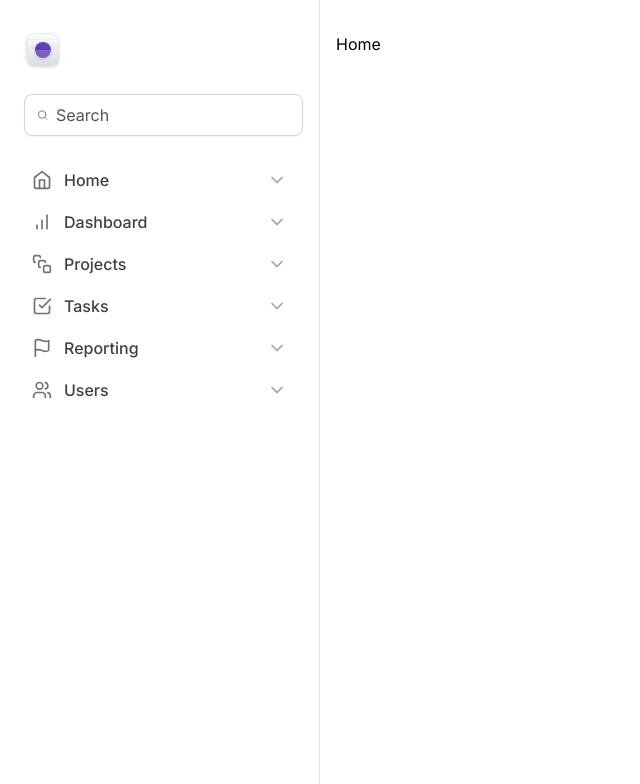
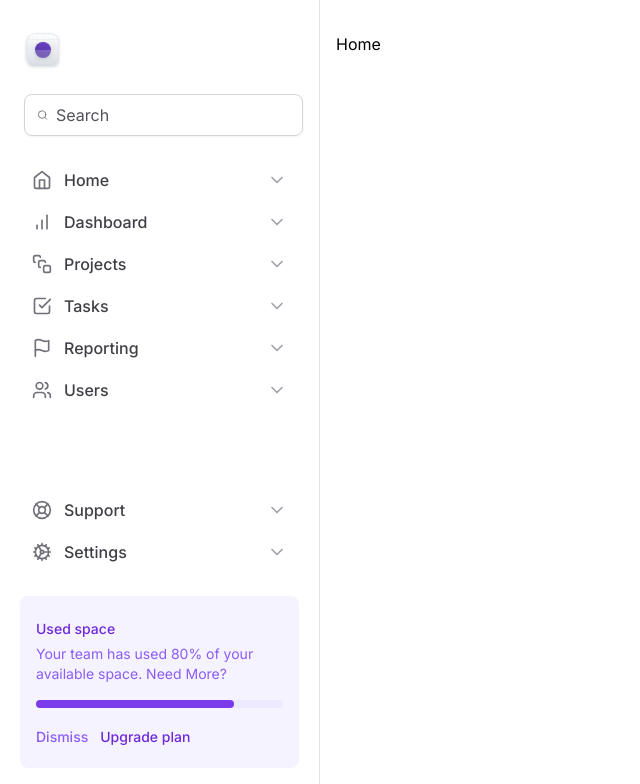
Before and after one commit to jorginhodev/masterizando-o-tailwind, a Next.js app: page / in a window 1280 px wide. Shown: the top 784 px of the page, without its empty margins (0-640 px from the left). Built offline with nearby package versions, Linux system fonts and the light colour scheme.

Commit message:
refactor: remove MainNavigation component

```diff
--- a/src/components/sidebar/main-navigation/index.ts
+++ /dev/null
@@ -1 +0,0 @@
-export { MainNavigation } from './main-navigation'
--- a/src/components/sidebar/main-navigation/main-navigation.tsx
+++ /dev/null
@@ -1,23 +0,0 @@
-import {
-  BarChart,
-  CheckSquare,
-  Flag,
-  Home,
-  SquareStack,
-  Users,
-} from 'lucide-react'
-
-import { NavItem } from './nav-item'
-
-export const MainNavigation = () => {
-  return (
-    <nav className="space-y-0.5">
-      <NavItem title="Home" icon={Home} />
-      <NavItem title="Dashboard" icon={BarChart} />
-      <NavItem title="Projects" icon={SquareStack} />
-      <NavItem title="Tasks" icon={CheckSquare} />
-      <NavItem title="Reporting" icon={Flag} />
-      <NavItem title="Users" icon={Users} />
-    </nav>
-  )
-}
--- a/src/components/sidebar/sidebar.tsx
+++ b/src/components/sidebar/sidebar.tsx
@@ -1,12 +1,23 @@
-import { Search } from 'lucide-react'
+import {
+  BarChart,
+  CheckSquare,
+  Cog,
+  Flag,
+  Home,
+  LifeBuoy,
+  Search,
+  SquareStack,
+  Users,
+} from 'lucide-react'
 
 import { Logo } from '@/components/logo'
 
-import { MainNavigation } from './main-navigation'
+import { NavItem } from './nav-item'
+import { UsedSpaceWidget } from './used-space-widget'
 
 export const Sidebar = () => {
   return (
-    <aside className="space-y-6 border-r border-zinc-200 px-5 py-8">
+    <aside className="flex flex-col gap-6 border-r border-zinc-200 px-5 py-8">
       <Logo />
 
       <div className="mx-1 flex w-full items-center gap-2 rounded-lg border border-zinc-300 px-3 py-2 shadow-sm">
@@ -18,7 +29,23 @@
         />
       </div>
 
-      <MainNavigation />
+      <nav className="space-y-0.5">
+        <NavItem title="Home" icon={Home} />
+        <NavItem title="Dashboard" icon={BarChart} />
+        <NavItem title="Projects" icon={SquareStack} />
+        <NavItem title="Tasks" icon={CheckSquare} />
+        <NavItem title="Reporting" icon={Flag} />
+        <NavItem title="Users" icon={Users} />
+      </nav>
+
+      <div className="mt-auto flex flex-col gap-6">
+        <nav className="space-y-0.5">
+          <NavItem title="Support" icon={LifeBuoy} />
+          <NavItem title="Settings" icon={Cog} />
+        </nav>
+
+        <UsedSpaceWidget />
+      </div>
     </aside>
   )
 }
```
Also changed, not shown: src/components/sidebar/nav-item.tsx (renamed from src/components/sidebar/main-navigation/nav-item.tsx).
